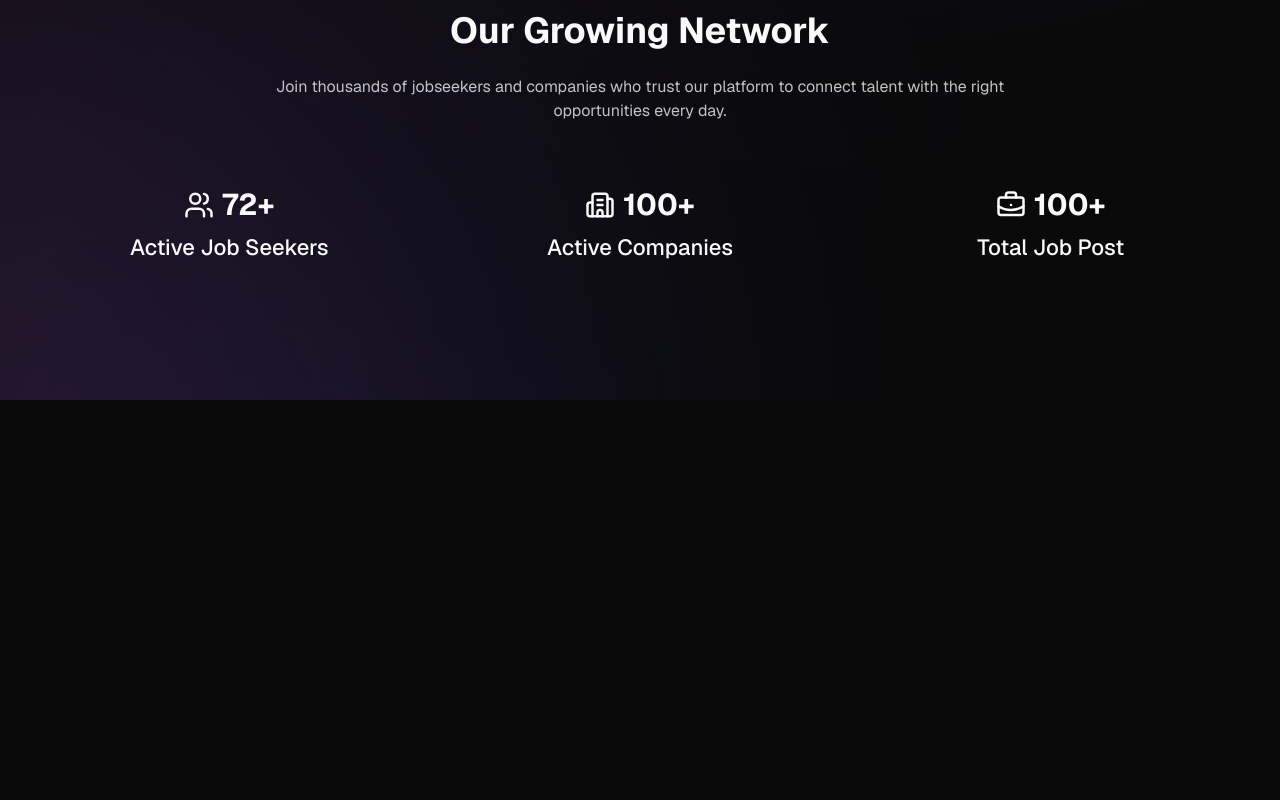
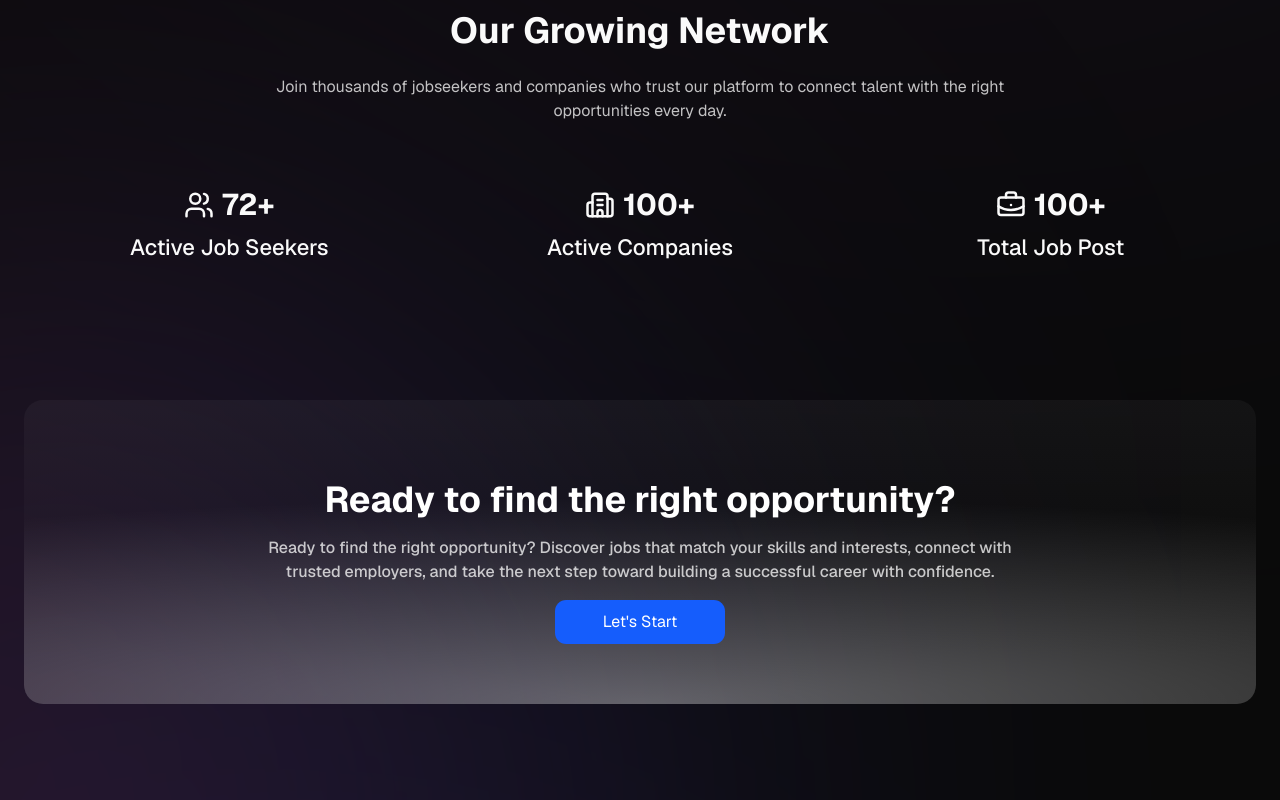
Before and after one commit to MrAbhijitSaha/nexthire-jobportal-stuproject, a Next.js app: page / in a window 1280 px wide. Shown: the part 1393-2193 px from the top of the page. Before the commit the page ends 1793 px from the top, so only its background shows below. Built offline with nearby package versions, Linux system fonts and the light colour scheme.

Commit message:
Footer top Section Added !

```diff
--- a/src/app/(landing)/page.tsx
+++ b/src/app/(landing)/page.tsx
@@ -1,5 +1,6 @@
 import CandidateAdvantages from "@/components/Landing/FindJob/CandidateAdvantages";
 import Hero from "@/components/Landing/FindJob/Hero";
+import FooterTop from "@/components/Landing/FooterTop";
 import OurGrowingNetwork from "@/components/Landing/OurGrowingNetwork";
 import { candidateAdvantageCardDetails } from "@/lib/information";
 
@@ -45,6 +46,10 @@ const page = () => {
 
           <OurGrowingNetwork />
         </section>
+
+        <section className="pb-24">
+          <FooterTop />
+        </section>
       </section>
     </section>
   );
--- /dev/null
+++ b/src/components/Landing/FooterTop.tsx
@@ -0,0 +1,37 @@
+import Link from "next/link";
+
+const FooterTop = () => {
+  return (
+    <div className="relative space-y-4 overflow-hidden rounded-3xl bg-linear-to-b from-white to-white px-6 py-44 text-center md:py-38 dark:from-white/4 dark:to-black/4">
+      {/* Gradient glow */}
+      <div className="absolute inset-0 bg-[radial-gradient(ellipse_120%_70%_at_bottom,rgba(0,0,0,0.35),transparent_97%)] dark:bg-[radial-gradient(ellipse_120%_70%_at_bottom,rgba(255,255,255,0.35),transparent_97%)]">
+        <section className="grid place-items-center gap-4 px-6 py-20">
+          <h2 className="text-2xl font-bold text-black md:text-4xl dark:text-white">
+            Ready to find the right opportunity?
+          </h2>
+
+          <p className="hidden font-medium text-balance text-black/65 md:block dark:text-white/75">
+            Ready to find the right opportunity? Discover jobs that match your
+            skills and interests, connect with trusted employers, and take the
+            next step toward building a successful career with confidence.
+          </p>
+
+          <p className="block text-base font-medium text-black/65 md:hidden dark:text-white/75">
+            Ready to find the right opportunity? Discover jobs that match your
+            skills and connect with the right
+          </p>
+
+          <Link href="/auth/signup">
+            <button
+              type="button"
+              className="mx-auto rounded-xl bg-black px-12 py-2.5 text-[16px] text-white hover:bg-black/85 hover:text-white dark:bg-blue-600 dark:hover:bg-blue-700">
+              Let&apos;s Start
+            </button>
+          </Link>
+        </section>
+      </div>
+    </div>
+  );
+};
+
+export default FooterTop;
```
